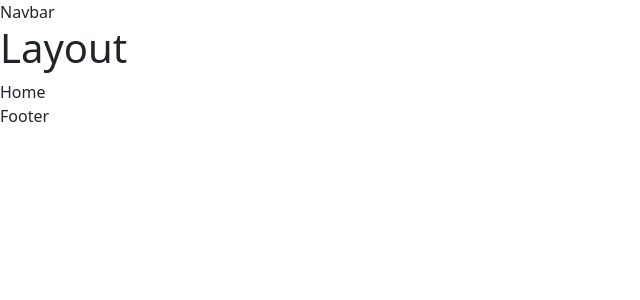
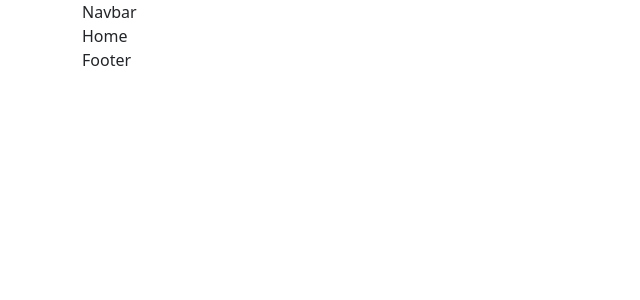
Before and after one commit to liyuKnow/ts-notes, a React (Vite) app: page / in a window 1280 px wide. Shown: the top 300 px of the page, without its empty margins (0-640 px from the left). Built offline with nearby package versions, Linux system fonts and the light colour scheme.

Commit message:
basic type

```diff
--- a/src/components/layout/Footer.tsx
+++ b/src/components/layout/Footer.tsx
@@ -2,7 +2,7 @@ import React from 'react'
 
 const Footer = () => {
     return (
-        <div>Footer</div>
+        <div className='container'>Footer</div>
     )
 }
 
--- a/src/components/layout/Layout.tsx
+++ b/src/components/layout/Layout.tsx
@@ -4,12 +4,13 @@ import Footer from './Footer'
 
 const Layout = () => {
     return (
-        <div>
+        <>
             <Navbar />
-            <h1>Layout</h1>
-            <Outlet />
+            <div className="container">
+                <Outlet />
+            </div>
             <Footer />
-        </div>
+        </>
     )
 }
 
--- a/src/components/layout/Navbar.tsx
+++ b/src/components/layout/Navbar.tsx
@@ -2,7 +2,7 @@ import React from 'react'
 
 const Navbar = () => {
     return (
-        <div>Navbar</div>
+        <div className='container'>Navbar</div>
     )
 }
 
--- /dev/null
+++ b/src/components/pages/404/Lost.tsx
@@ -0,0 +1,14 @@
+import React from 'react'
+import { Navigate } from 'react-router-dom'
+
+const Lost = () => {
+    return (
+        <div className='h-100 d-flex justify-content-center align-items-center flex-column'>
+            <h1 className=''>You Are Lost</h1>
+            <p>Return Home</p>
+            <a href='/' className="btn btn-info">Go Back To Home</a>
+        </div>
+    )
+}
+
+export default Lost
--- a/src/components/pages/index.tsx
+++ b/src/components/pages/index.tsx
@@ -1,6 +1,7 @@
-import Home from "./Home";
-import New from "./New";
+import Home from "./public/Home";
+import New from "./public/New";
+import Lost from "./404/Lost";
 
 export {
-    Home, New
+    Home, New, Lost
 }
--- a/src/routes/Protected.tsx
+++ b/src/routes/Protected.tsx
@@ -1,9 +1,11 @@
 import React from 'react'
+import { Navigate } from 'react-router-dom'
 
-const Protected = () => {
-    return (
-        <div>Protected</div>
-    )
+const ProtectedRoute = ({ children }) => {
+    if (true) {
+        return <Navigate to="/" />
+    }
+    return children;
 }
 
-export default Protected
+export default ProtectedRoute
```
Also changed, not shown: src/App.tsx (deleted, +0 -13 lines), src/components/pages/auth/Login.tsx (added, +9 -0 lines), src/components/pages/auth/Register.tsx (added, +9 -0 lines), src/routes/index.tsx (+8 -2 lines), src/components/pages/public/Home.tsx (renamed from src/components/pages/Home.tsx), src/components/pages/public/New.tsx (renamed from src/components/pages/New.tsx).
